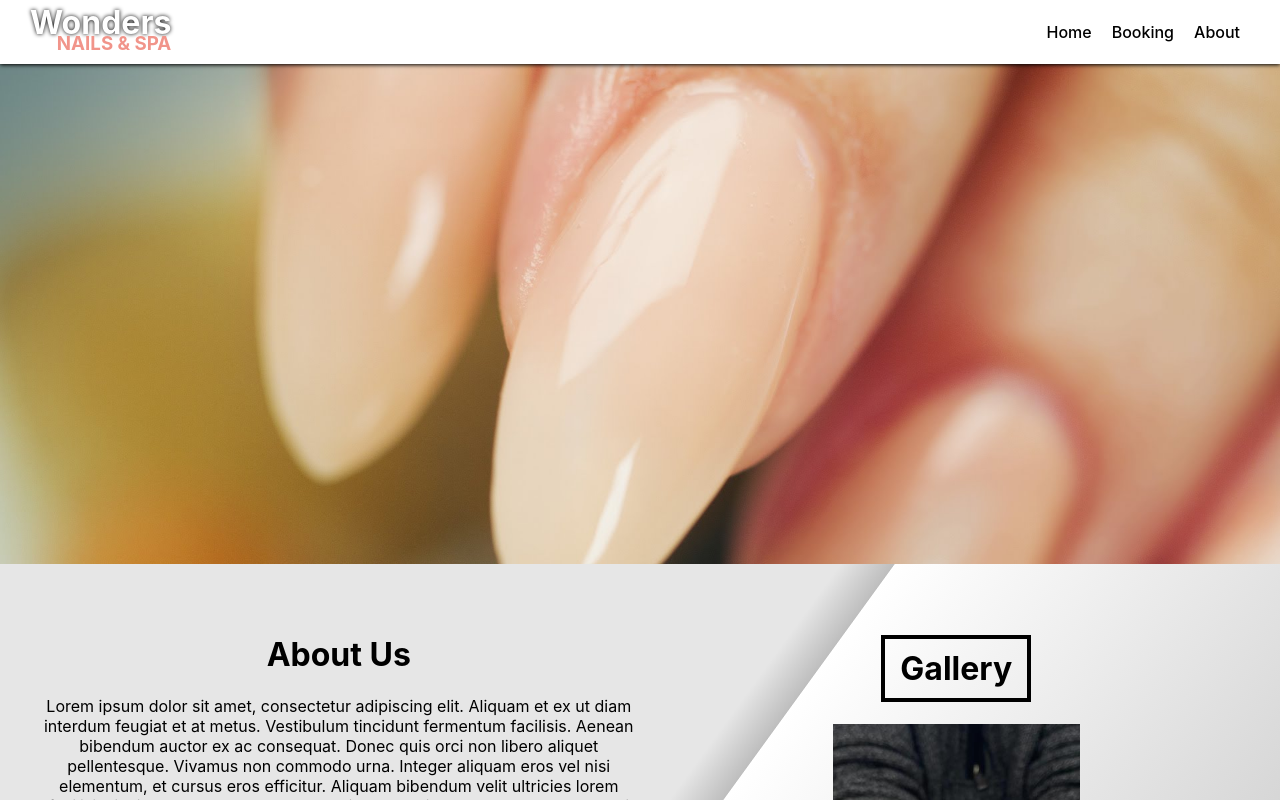
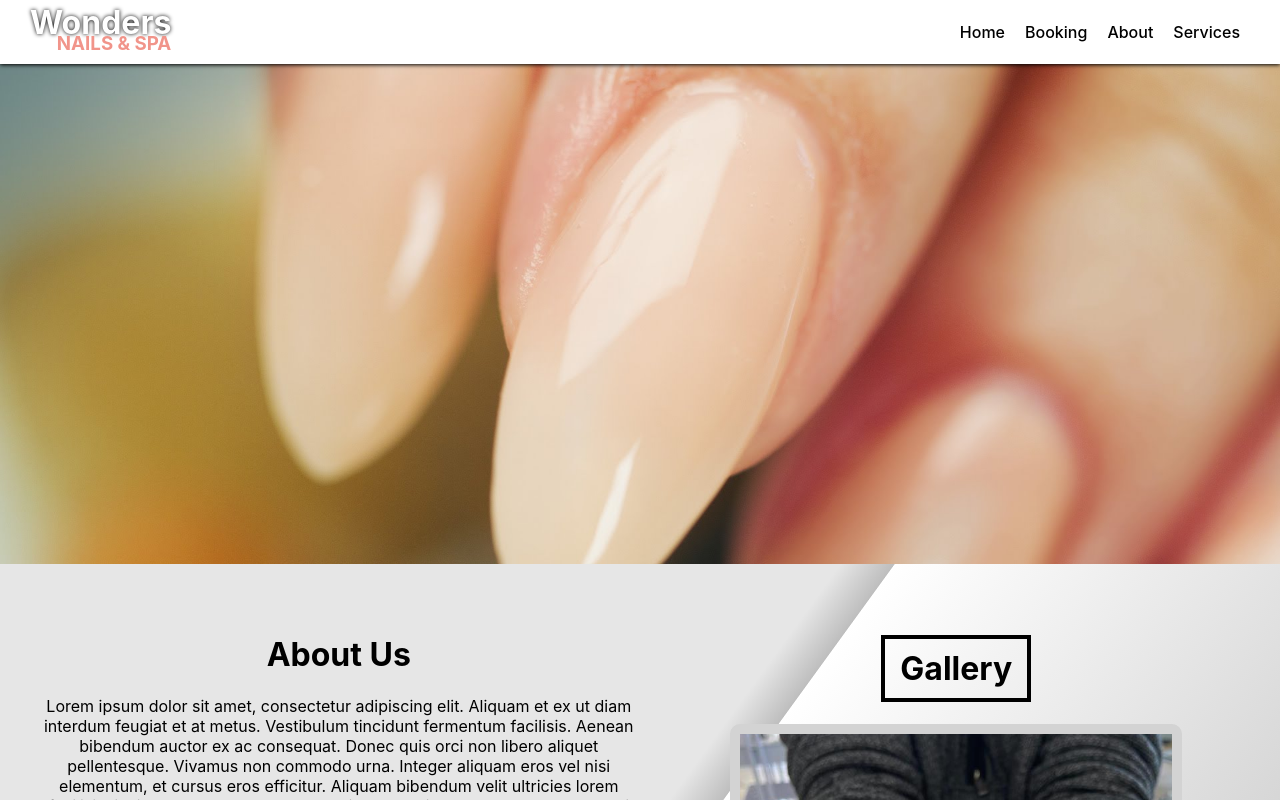
Before and after one commit to nokeen12/wonders-website, a React (Create React App) app: page / in a window 1280 px wide. Built offline with nearby package versions, Linux system fonts and the light colour scheme.

Commit message:
bugfix list: background image, bg image loading first, gaps between sections, gallery disappearing on screen resize -- and started services section and page

```diff
--- a/src/App.css
+++ b/src/App.css
@@ -1,7 +1,7 @@
 html,body{
-  background-image: url('../public/nails6.png');
+  /* background-image: url('../public/nails6.png');
   background-repeat:no-repeat;
-  background-size: cover;
+  background-size: cover; */
   height: 100%;
   overflow-x:hidden;
 }
@@ -16,7 +16,14 @@ html,body{
   animation-iteration-count: 1;
   z-index: 2;
 }
-
+.homepage{
+  display:flex;
+  flex-direction:column;
+  width: 100%;
+  height: 100%;
+  margin: 0;
+  padding: 0;
+}
 @keyframes fadeInAnimation {
   0% {
       opacity: 0;
@@ -29,13 +36,27 @@ html,body{
   /* animation: delayBackground ease 3s;
   animation-iteration-count: 1;
   animation-delay:3s; */
+  position:fixed;
   background-image: url('../public/nails6.png');
   background-repeat:no-repeat;
   background-size: cover;
-  height: 100%;
-  width: 100%;
+  min-height: 100vh;
+  min-width: 100vh;
   margin: 0;
   padding: 0;
+  z-index: -1;
+}
+#forefront{
+  width: 100%;
+  height: 100%;
+  z-index: 2;
+}
+#bodyContent2{
+  display:flex;
+  justify-content: center;
+  background-color: lightgrey;
+
+
 }
 @keyframes delayBackground{
   0% {
@@ -81,14 +102,19 @@ html,body{
 #rightBodyCarousel{
   display: flex;
   justify-content: center;
-  width: 40%;
+  width: 70%;
   height: 70%;
+  min-width: 200px;
+  min-height: 300px;
+  border: 10px solid lightgrey;
+  border-radius: 10px;
 }
 @media (max-width:700px){
   #bodyContent{
     display:flex;
     flex-direction:column;
     padding: 50px 20px;
+    margin-top: -5px;
   }
   #leftBodyLogo{
     justify-content:center;
--- a/src/App.js
+++ b/src/App.js
@@ -5,16 +5,18 @@ import Navbar from './components/Navbar/Navbar'
 import Homepage from './pages/Homepage'
 import Booking from './pages/Booking';
 import Footer from './components/Footer/Footer';
+import Services from './pages/Services';
+
 function App() {
   return (
     <div className="App">
-      <div id="backgroundImg"></div>
       <Navbar />
       <div className="routes">
       <Routes>
         <Route path="/" element={ <Homepage/> }/>
         <Route path="/home" element={ <Homepage/> }/>
         <Route path="/book-now" element={ <Booking/> }/>
+        <Route path="/services" element={ <Services/> }/>
       </Routes>
       </div>
       <Footer/>
--- a/src/components/Footer/Footer.css
+++ b/src/components/Footer/Footer.css
@@ -2,10 +2,10 @@
     /* border-top: 3px solid #F1948A; */
     background-color: white;
     width: 100%;
-    height: auto;
     height: 100%;
     display:flex;
     text-align: left;
+    /* z-index: 3; */
     /* justify-content: left; */
 }
 #socials{
--- a/src/components/ImageCarousel/ImageCarousel.css
+++ b/src/components/ImageCarousel/ImageCarousel.css
@@ -1,6 +1,7 @@
 .carousel{
     width: 100%;
     height: 100%;
+    min-height:300px;
     position: relative;
 }
 .carousel > ul{
--- a/src/components/Navbar/Navbar.js
+++ b/src/components/Navbar/Navbar.js
@@ -13,6 +13,7 @@ function Navbar(){
                 <Link to="/home">Home</Link>
                 <Link to="/book-now">Booking</Link>
                 <Link to="/about">About</Link>
+                <Link to="/services">Services</Link>
                 <HamburgerMenu />
             </div>
         </div>
--- a/src/pages/Homepage.js
+++ b/src/pages/Homepage.js
@@ -3,6 +3,8 @@ import ImageCarousel from "../components/ImageCarousel/ImageCarousel";
 function Homepage(){
     return(
         <div className="homepage">
+            <div id="backgroundImg" />
+            <div id="forefront">
                 <Banner/>
                 <div id="bodyContent">
                     <div id="leftBody">
@@ -15,6 +17,10 @@ function Homepage(){
                     </div>
                 </div>
                 <div id="seeThrough"/>
+                <div id="bodyContent2">
+                    <h1>Services</h1>
+                </div>
+            </div>
         </div>
     )
 }
--- /dev/null
+++ b/src/pages/Services.js
@@ -0,0 +1,9 @@
+function Services(){
+    return(
+        <div>
+            our menu
+        </div>
+    )
+}
+
+export default Services;
```
Lines whose indentation alone changed are shown as unchanged.
